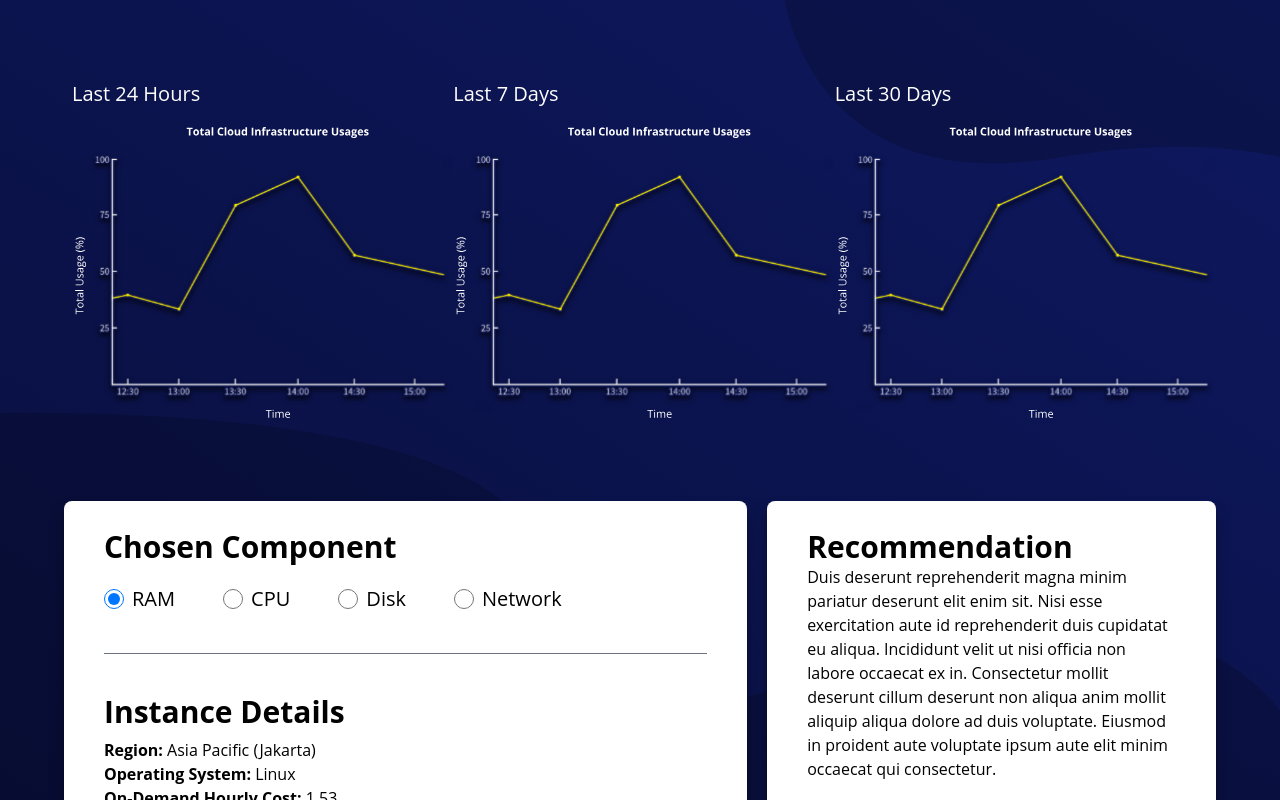
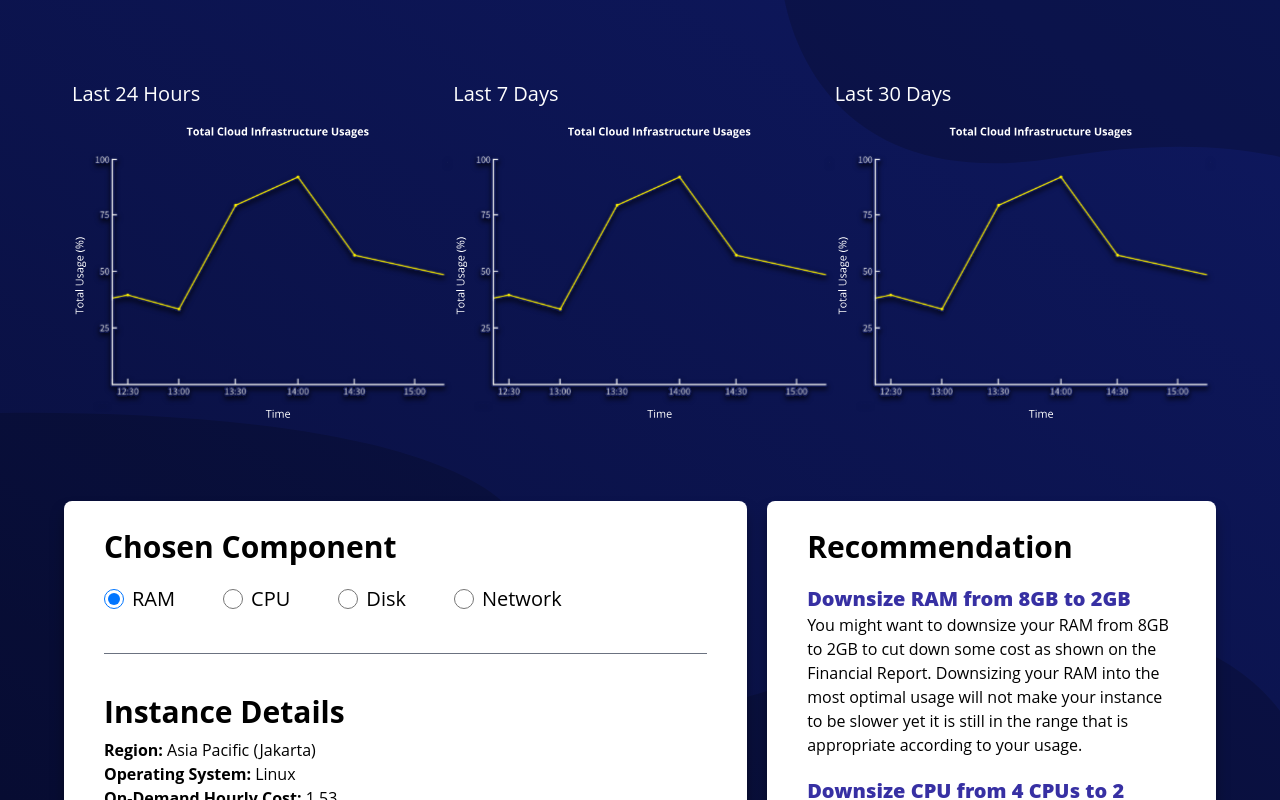
Before and after one commit to The-Varieties/ciso-front-end, a React (Create React App) app: page /data-vis-page in a window 1280 px wide. Built offline with nearby package versions, Linux system fonts and the light colour scheme.

Commit message:
Write content for recommendation

```diff
--- a/src/pages/dataVisPage/index.jsx
+++ b/src/pages/dataVisPage/index.jsx
@@ -25,6 +25,23 @@ function DataVisPage() {
         {'title': 'Reservation Term', 'content': '1 Year'},
         {'title': 'Payment Option', 'content': 'No Upfront'},
         {'title': 'EBS Volume Storage Type', 'content': 'General Purpose SSD (gp2)'},
+    ]}
+
+    const recommendationData = {'name': 'recommendationData', 'value': [
+        {
+            'title': 'Downsize RAM from 8GB to 2GB',
+            'content':  `
+                            You might want to downsize your RAM from 8GB to 2GB to cut down some cost as shown on the Financial Report.
+                            Downsizing your RAM into the most optimal usage will not make your instance to be slower yet it is still in the range that is appropriate according to your usage.
+                        `
+        },
+        {
+            'title': 'Downsize CPU from 4 CPUs to 2 CPUs',
+            'content':  `
+                            You might want to downsize your CPU from using 4 CPUs to 2 CPUs only to cut down some cost as shown on the Financial Report.
+                            Downsizing your CPU into the most optimal usage will not make your instance to be slower yet it is still in the range that is appropriate according to your usage.
+                        `
+        },
     ]}
 
     const content = (
@@ -59,7 +76,7 @@ function DataVisPage() {
 
             <h2 className="text-black w-fit font-bold text-3xl mb-2">Instance Details</h2>
             {instanceDetail && instanceDetail.value.map((instance, index) => (
-                <p><span className="font-bold">{instance.title}:</span> {instance.content}</p>
+                <p key={index}><span className="font-bold">{instance.title}:</span> {instance.content}</p>
             ))}
         </div>
     )
@@ -82,8 +99,14 @@ function DataVisPage() {
 
     const recommendationContent = (
         <div>
-            <h2 className="text-black w-fit font-bold text-3xl">Recommendation</h2>
-            <p className="text-black w-fit text-base">Duis deserunt reprehenderit magna minim pariatur deserunt elit enim sit. Nisi esse exercitation aute id reprehenderit duis cupidatat eu aliqua. Incididunt velit ut nisi officia non labore occaecat ex in. Consectetur mollit deserunt cillum deserunt non aliqua anim mollit aliquip aliqua dolore ad duis voluptate. Eiusmod in proident aute voluptate ipsum aute elit minim occaecat qui consectetur.</p>
+            <h2 className="text-black w-fit font-bold font-italic text-3xl">Recommendation </h2>
+
+            {recommendationData && recommendationData.value.map((recommendation, index) => (
+                <div className="mt-5" key={index}>
+                    <h2 className="text-indigo-800 w-fit font-black text-xl">{recommendation.title}</h2>
+                    <p className="text-black w-fit text-base">{recommendation.content}</p>
+                </div>
+            ))}
         </div>
     )
 
```
